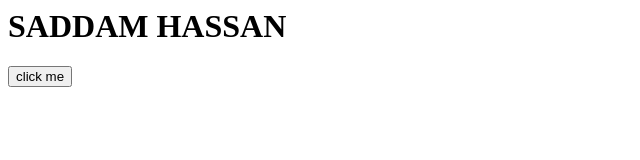
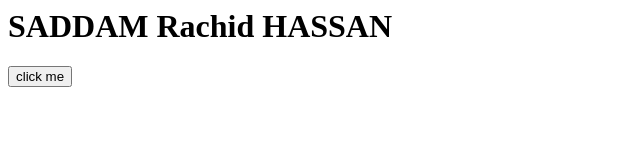
Before and after one commit to SdmHsn2000/training, a plain HTML site: page index.html in a window 1280 px wide. Shown: the whole page, without its empty margins (0-640 px from the left). Drawn offline with Linux system fonts and the light colour scheme.

Commit message:
second commit

```diff
--- a/index.html
+++ b/index.html
@@ -1,3 +1,3 @@
-<h1>SADDAM HASSAN</h1>
+<h1>SADDAM Rachid HASSAN</h1>
 <button onclick="test">click me</button>
 <script src="index.js"></script>
```
